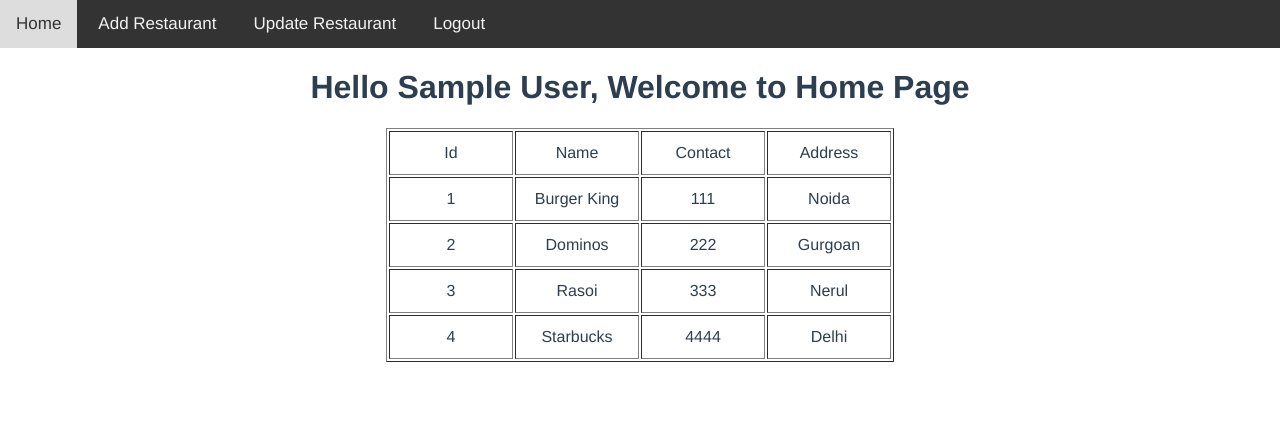
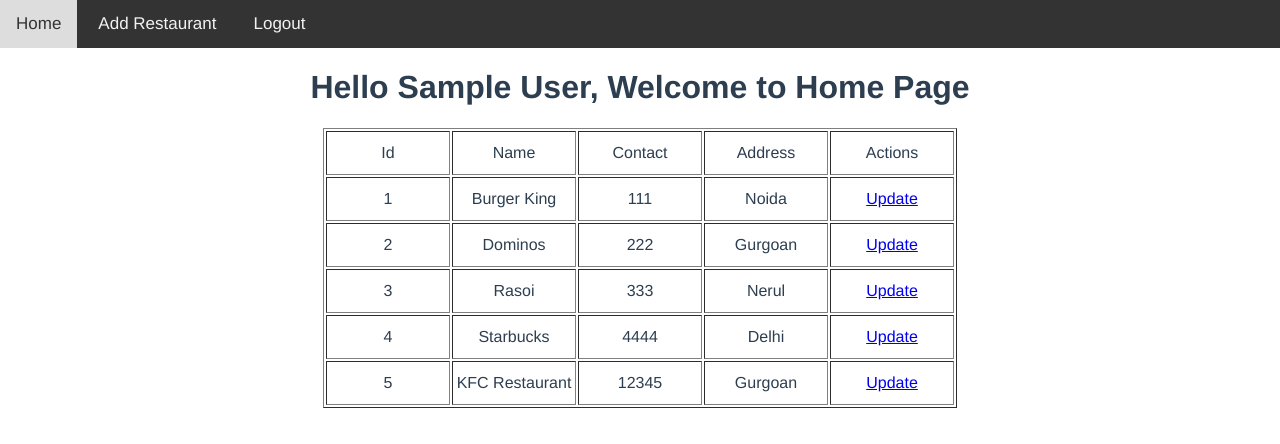
Before and after one commit to sahilbandekar/restaurant-project, a Vue app: page /#/ in a window 1280 px wide. Shown: the top 444 px of the page. Built offline with nearby package versions, Linux system fonts and the light colour scheme; data requests are answered from the project's data file; sample sign-in values are in the browser's storage.

Commit message:
Update Restaurant Route and Prefilling data

```diff
--- a/db/db.json
+++ b/db/db.json
@@ -67,6 +67,12 @@
       "contact": "4444",
       "address": "Delhi",
       "id": 4
+    },
+    {
+      "name": "KFC Restaurant",
+      "contact": "12345",
+      "address": "Gurgoan",
+      "id": 5
     }
   ]
 }
--- a/src/components/HeaDer.vue
+++ b/src/components/HeaDer.vue
@@ -2,7 +2,6 @@
     <div class="nav">
         <RouterLink to="/">Home</RouterLink>
         <RouterLink to="/add">Add Restaurant</RouterLink>
-        <RouterLink to="/update">Update Restaurant</RouterLink>
         <a href="#" @click="logout">Logout</a>
     </div>
 </template>
--- a/src/components/HomeCmp.vue
+++ b/src/components/HomeCmp.vue
@@ -7,12 +7,15 @@
             <td>Name</td>
             <td>Contact</td>
             <td>Address</td>
+            <td>Actions</td>
         </tr>
         <tr v-for="item in restaurants" :key="item.id">
             <td>{{ item.id }}</td>
             <td>{{ item.name }}</td>
             <td>{{ item.contact }}</td>
             <td>{{ item.address }}</td>
+            <td><RouterLink :to="'/update/'+item.id">Update</RouterLink></td>
+
         </tr>
     </table>
 </template>
@@ -22,6 +25,7 @@
 
 import HeaDer from './HeaDer.vue';
 import axios from 'axios';
+import { RouterLink } from 'vue-router';
 
 export default {
     name: 'HomeCmp',
@@ -32,8 +36,9 @@ export default {
         }
     },
     components: {
-        HeaDer
-    },
+    HeaDer,
+    RouterLink
+},
     async mounted() {
         let user = localStorage.getItem("user-info");
         // to show name
--- a/src/components/UpdateRest.vue
+++ b/src/components/UpdateRest.vue
@@ -1,23 +1,42 @@
 <template>
     <HeaDer />
     <h1>Hello User, Welcome to Update Restaurant Page</h1>
+    <form class="add">
+        <input type="text" name="name" placeholder="Enter Name" v-model="restaurant.name"/>
+        <input type="text" name="contact" placeholder="Enter Contact" v-model="restaurant.contact"/>
+        <input type="text" name="address" placeholder="Enter Address" v-model="restaurant.address"/>
+        <button type="button">Update Restaurant</button>
+    </form>
 </template>
 
 
 <script>
 
 import HeaDer from './HeaDer.vue';
-
+import axios from 'axios';
 export default {
     name: 'UpdateRest',
     components: {
         HeaDer
     },
-    mounted() {
+    data() {
+        return {
+            restaurant: {
+                name: '',
+                contact: '',
+                address: '',
+            }
+        }
+    },
+    async mounted() {
         let user = localStorage.getItem("user-info");
         if (!user) {
             this.$router.push({ name: 'SignUp' })
         }
+
+        // Fetching data from id & Prefilling data
+        const result = await axios.get('http://localhost:3000/restaurants/'+this.$route.params.id)
+        this.restaurant = result.data
     }
 }
 </script>
--- a/src/routers.js
+++ b/src/routers.js
@@ -30,7 +30,7 @@ const routes = [
     {
         name: 'UpdateRest',
         component: UpdateRest,
-        path: '/update'
+        path: '/update/:id'
     },
 ];
 
```
